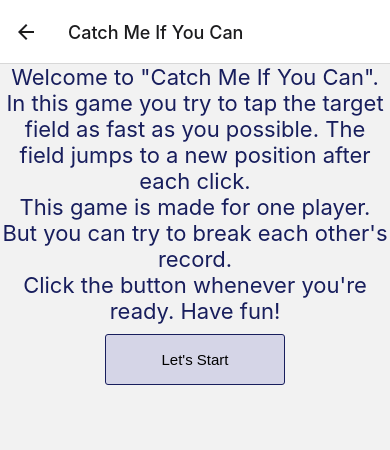
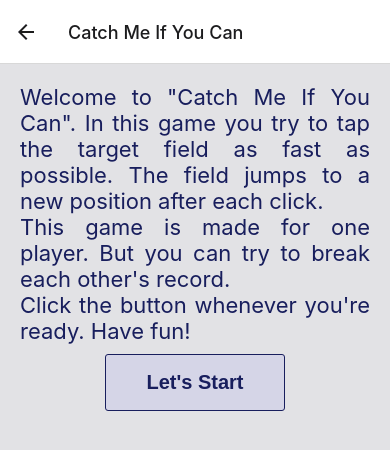
Before and after one commit to sarah-die/GamingApp, a React Native app: screen /CatchMeIfYouCanScreen in a window 390 px wide. Shown: the top 450 px of the page. Built offline with nearby package versions, Linux system fonts and the light colour scheme.

Commit message:
reworked the styles and added them to components

```diff
--- a/Games/CatchMeIfYouCan/GameInstructions.tsx
+++ b/Games/CatchMeIfYouCan/GameInstructions.tsx
@@ -7,10 +7,10 @@ export const GameInstructions = () => {
   const ctx = useCatchMeContext();
 
   return (
-    <View>
+    <View style={styles.container}>
       <Text style={styles.textStyle}>
         Welcome to "Catch Me If You Can". In this game you try to tap the target
-        field as fast as you possible. The field jumps to a new position after each click.
+        field as fast as possible. The field jumps to a new position after each click.
       </Text>
       <Text style={styles.textStyle}>
         This game is made for one player. But you can try to break each other's
@@ -23,7 +23,7 @@ export const GameInstructions = () => {
         title={"Let's Start"}
         onPress={() => ctx.setGameStatus("ingame")}
         style={styles.button}
-        textStyle={{ fontSize: 15 }}
+        textStyle={styles.buttonText}
       />
     </View>
   );
--- a/Games/CatchMeIfYouCan/Styles.ts
+++ b/Games/CatchMeIfYouCan/Styles.ts
@@ -10,18 +10,19 @@ export const styles = StyleSheet.create({
   },
   buttonText: {
     color: "#181e5d",
-    fontSize: 22,
+    fontSize: 20,
     textAlign: "center",
+    fontWeight: "bold",
   },
   container: {
     flex: 1,
-    padding: 15,
+    padding: 20,
     width: "100%",
     backgroundColor: "#e2e2e5",
   },
   textStyle: {
     color: "#181e5d",
     fontSize: 22,
-    textAlign: "center",
+    textAlign: "justify",
   },
 });
--- a/Games/ConnectFour/Styles.ts
+++ b/Games/ConnectFour/Styles.ts
@@ -51,18 +51,19 @@ export const styles = StyleSheet.create({
   },
   buttonText: {
     color: "#181e5d",
-    fontSize: 22,
+    fontSize: 20,
     textAlign: "center",
+    fontWeight: "bold",
   },
   container: {
     flex: 1,
-    padding: 15,
+    padding: 20,
     width: "100%",
     backgroundColor: "#e2e2e5",
   },
   textStyle: {
     color: "#181e5d",
     fontSize: 22,
-    textAlign: "center",
+    textAlign: "justify",
   },
 });
```
